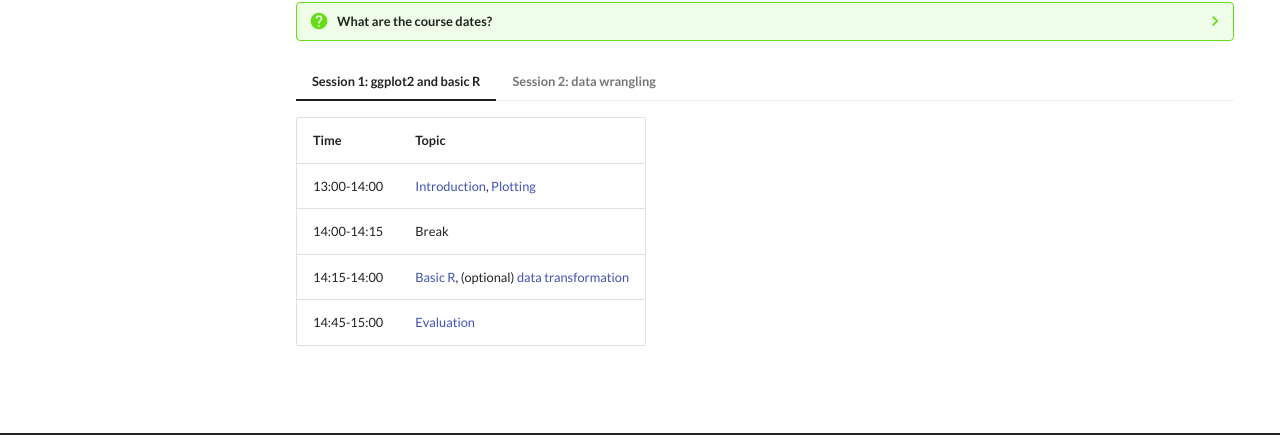
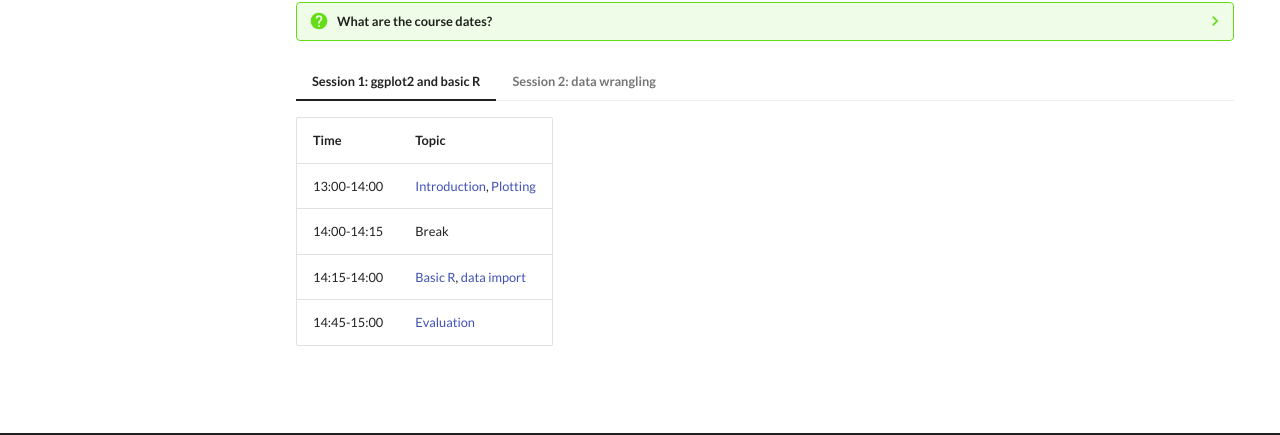
Before and after one commit to richelbilderbeek/intro_r_course, an MkDocs documentation site: the page built from docs/schedule.md, in a window 1280 px wide. Shown: the part 329-764 px from the top of the page. Built offline with MkDocs 1.6.1 and Material for MkDocs 9.7.7, drawn with Linux system fonts in a browser that asks for light colours; comment, search, counter and statistics services are not loaded.

Commit message:
Update schedule

```diff
--- a/docs/schedule.md
+++ b/docs/schedule.md
@@ -25,7 +25,7 @@ tags:
     ------------|-----------------------------------------------------------------
     13:00-14:00 | [Introduction](introduction_1/README.md), [Plotting](plotting/README.md)
     14:00-14:15 | Break
-    14:15-14:00 | [Basic R](basic_r/README.md), (optional) [data transformation](data_transformation/README.md)
+    14:15-14:00 | [Basic R](basic_r/README.md), [data import](data_import/README.md)
     14:45-15:00 | [Evaluation](evaluation.md)
 
 === "Session 2: data wrangling"
```
